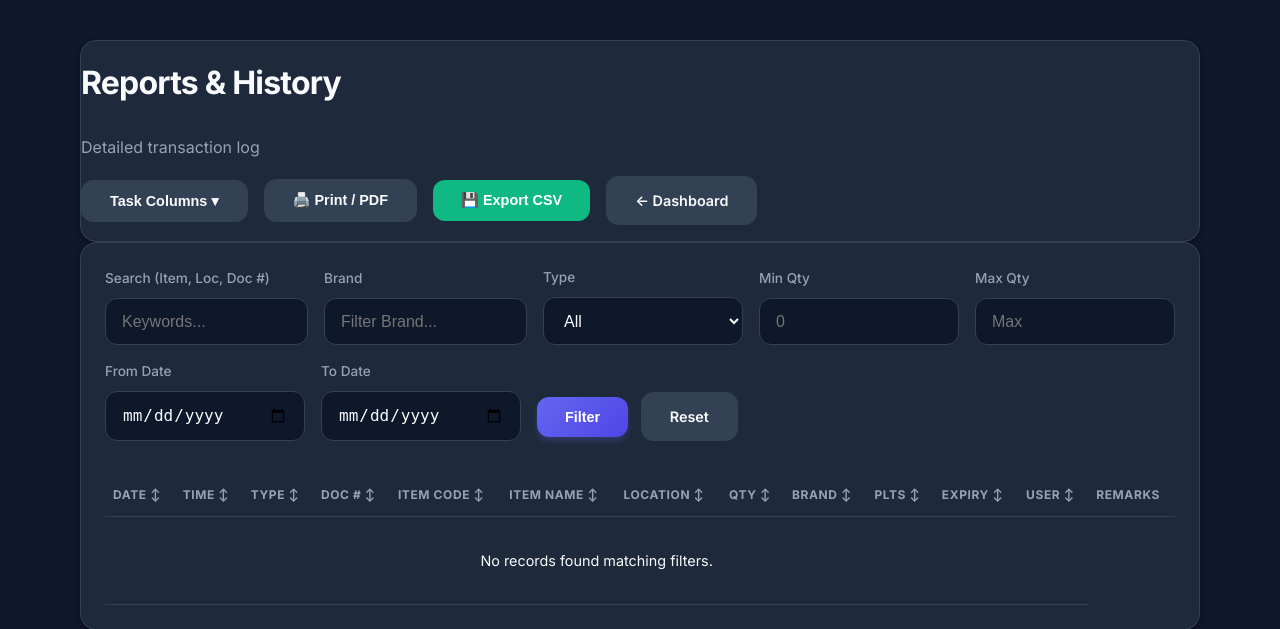
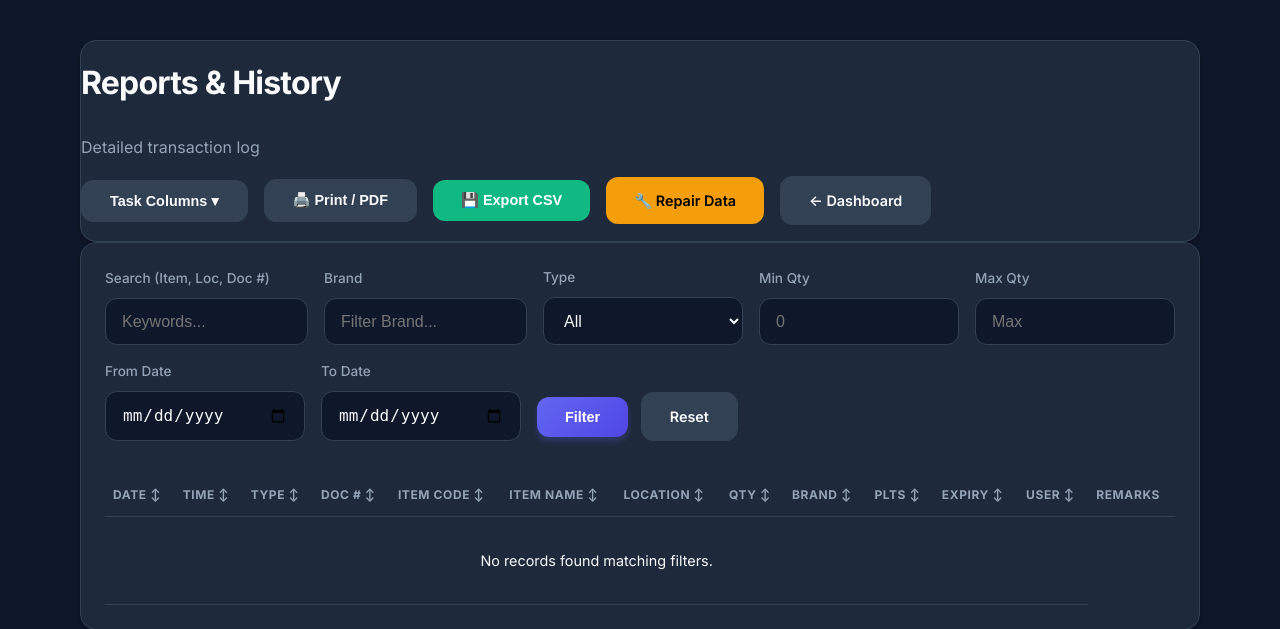
Before and after one commit to Cal2-0/HK, a Flask app: page /reports in a window 1280 px wide. Shown: the part 78-707 px from the top of the page. Run offline with Flask 3, Linux system fonts and the light colour scheme; the visitor is signed in with stand-in values (Sample User, id 1); data that the repository does not hold is empty.

Commit message:
UI Polish: Add Repair Data button to Reports page

```diff
--- a/templates/reports.html
+++ b/templates/reports.html
@@ -56,6 +56,8 @@
     <button onclick="window.print()" class="btn btn-secondary">🖨️ Print / PDF</button>
     <button onclick="exportCSV()" class="btn btn-success"
       style="background: var(--success); color: white; border: none;">💾 Export CSV</button>
+    <a href="{{ url_for('admin_fix_reports') }}" class="btn btn-warning"
+      style="background: var(--warning); color: #000;">🔧 Repair Data</a>
     <a href="{{ url_for('dashboard') }}" class="btn btn-secondary">← Dashboard</a>
   </div>
 </div>
```
